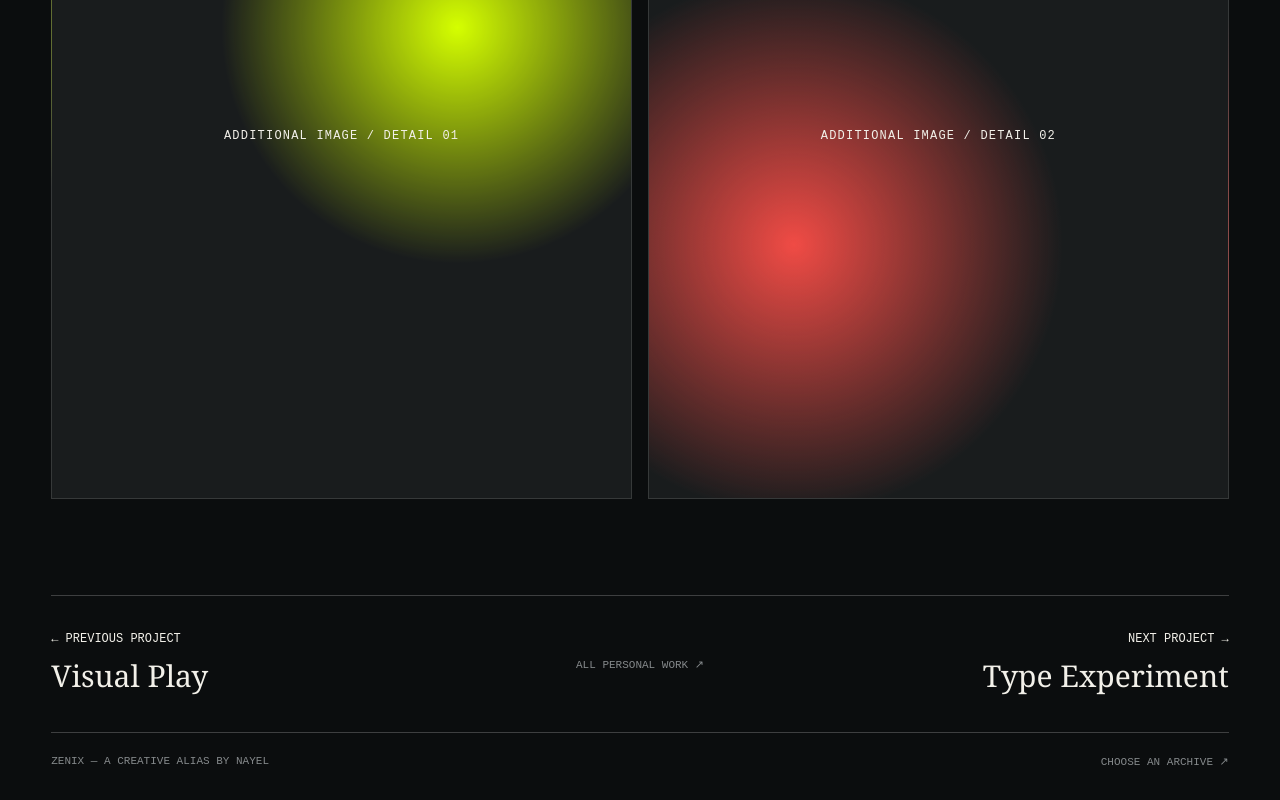
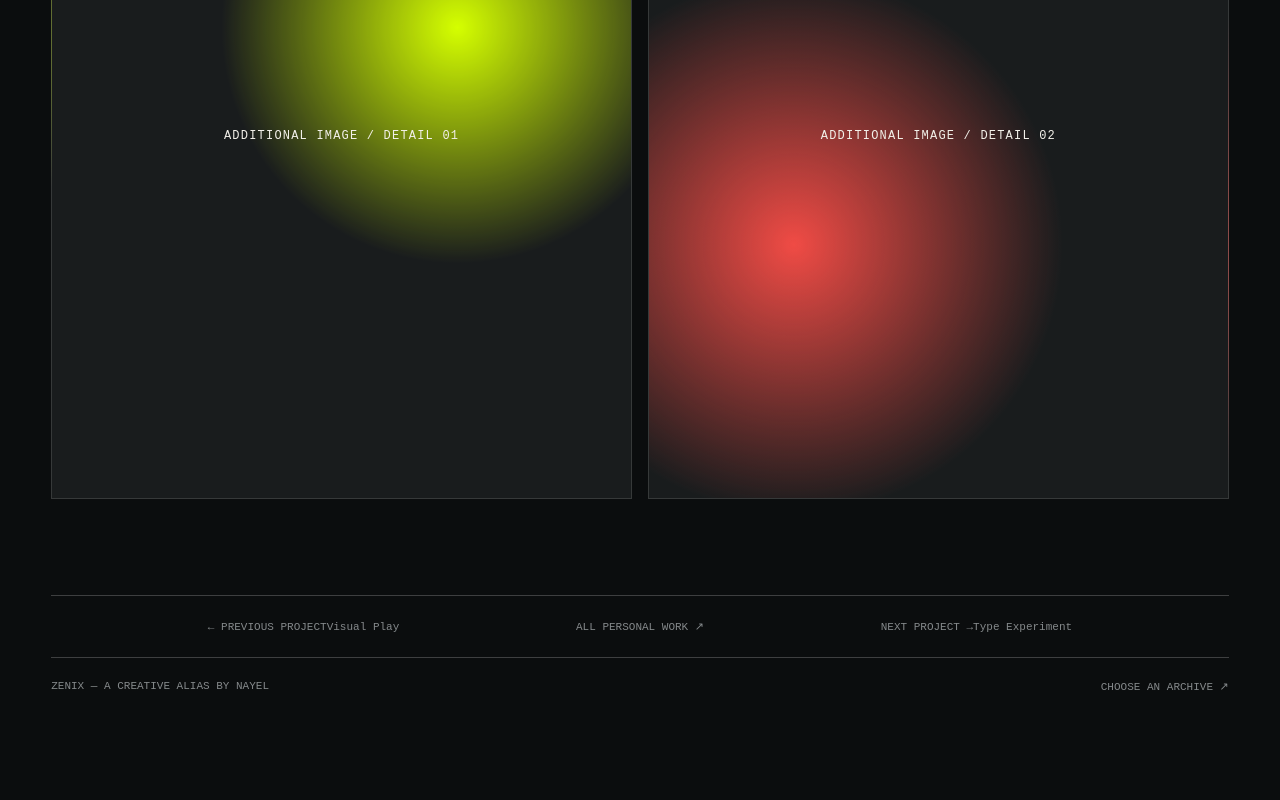
Before and after one commit to awwab1421/zenix-portfolio, a Next.js app: page /personal/poster-study in a window 1280 px wide. Shown: the part 2093-2893 px from the top of the page. After the commit the page ends 2818 px from the top, so only its background shows below. Built offline with nearby package versions, Linux system fonts and the light colour scheme.

Commit message:
Use one shared transition for dedicated project navigation

```diff
--- a/app/project-detail-view.tsx
+++ b/app/project-detail-view.tsx
@@ -1,18 +1,11 @@
 'use client';
 
 import Link from 'next/link';
-import { useState } from 'react';
 import type { Project } from './projects';
 
 type Props = { project: Project; previous: Project; next: Project; index: number; total: number };
 
 export default function ProjectDetail({ project, previous, next, index, total }: Props) {
-  const [transition, setTransition] = useState<'next' | 'previous' | null>(null);
-  function navigate(target: Project, direction: 'next' | 'previous') {
-    if (transition) return;
-    setTransition(direction);
-    window.setTimeout(() => window.location.assign(`/${target.collection}/${target.slug}`), 390);
-  }
   return (
     <main className="project-detail-page">
       <header className="project-detail-top">
@@ -36,12 +29,11 @@ export default function ProjectDetail({ project, previous, next, index, total }:
       </section>
       <section className="project-detail-gallery"><div className="project-gallery-placeholder">ADDITIONAL IMAGE / DETAIL 01</div><div className="project-gallery-placeholder alt">ADDITIONAL IMAGE / DETAIL 02</div></section>
       <nav className="project-detail-nav" aria-label="Project navigation">
-        <button type="button" onClick={() => navigate(previous, 'previous')} disabled={!!transition}>← PREVIOUS PROJECT<span>{previous.title}</span></button>
+        <Link className="project-detail-nav-link previous" href={`/${previous.collection}/${previous.slug}`}>← PREVIOUS PROJECT<span>{previous.title}</span></Link>
         <Link href={`/${project.collection}`}>ALL {project.collection.toUpperCase()} WORK ↗</Link>
-        <button type="button" onClick={() => navigate(next, 'next')} disabled={!!transition}>NEXT PROJECT →<span>{next.title}</span></button>
+        <Link className="project-detail-nav-link next" href={`/${next.collection}/${next.slug}`}>NEXT PROJECT →<span>{next.title}</span></Link>
       </nav>
       <footer className="project-detail-footer"><span>ZENIX — A CREATIVE ALIAS BY NAYEL</span><Link href="/work">CHOOSE AN ARCHIVE ↗</Link></footer>
-      {transition && <div className={`project-transition ${transition}`} aria-hidden="true" />}
     </main>
   );
 }
```
